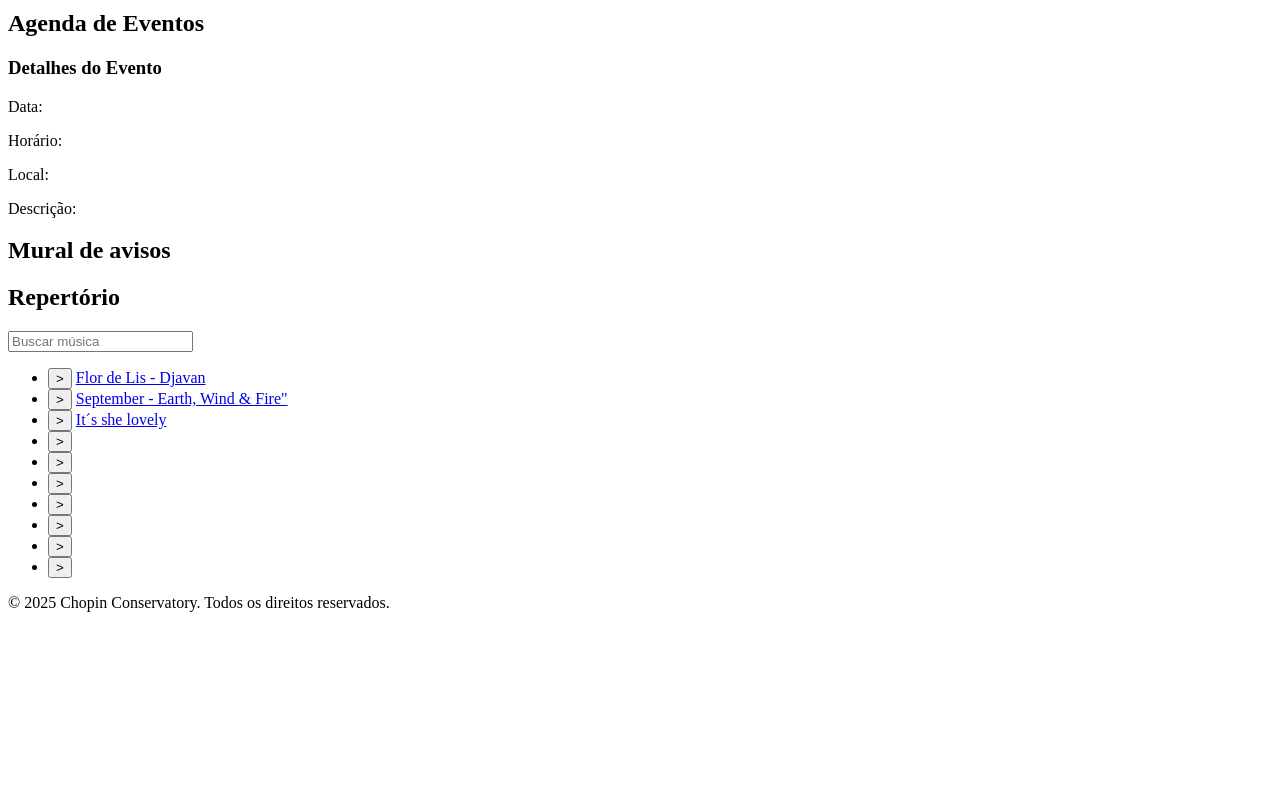
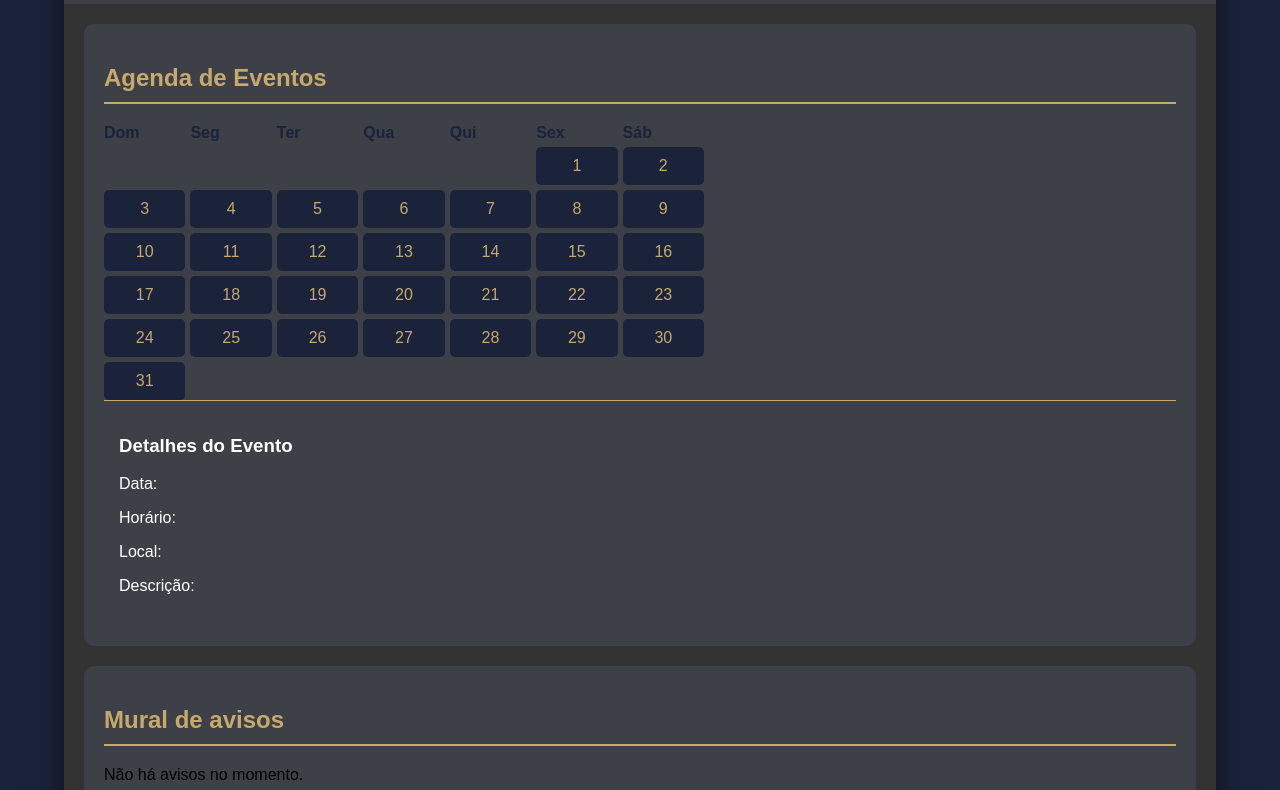
Before and after one commit to GustavoIFTO/Atividades-e-trabalhos-IFTO, a plain HTML site: page Periodo2/ProjetoFinal/home.html in a window 1280 px wide. Shown: the part 54-844 px from the top of the page. Before the commit the page ends 800 px from the top, so only its background shows below. Drawn offline with Linux system fonts and the light colour scheme.

Commit message:
Corrijindo erros.

```diff
--- a/Periodo2/ProjetoFinal/home.html
+++ b/Periodo2/ProjetoFinal/home.html
@@ -4,7 +4,7 @@
     <meta charset="UTF-8">
     <meta name="viewport" content="width=device-width, initial-scale=1.0">
     <title>Chopin Conservatory</title>
-    <link rel="stylesheet" href="/Periodo2/ProjetoFinal/home">
+    <link rel="stylesheet" href="home.css">
 </head>
 <body>
     <div class="container">
@@ -52,15 +52,15 @@
                 <ul id="lista-repertorio">
                     <li>
                         <button class="play" data-src="/Periodo2/ProjetoFinal/audios/Flor de Lis [v.3].mp3">></button>
-                        <a href="/Periodo2/ProjetoFinal/musicas/Grade e Partes.pdf" download="Flor de Lis - Djavan">Flor de Lis - Djavan</a>
+                        <a href="musicas/Grade e Partes.pdf" download="Flor de Lis - Djavan">Flor de Lis - Djavan</a>
                     </li>
                     <li>
                         <button class="play" data-src="/Periodo2/ProjetoFinal/audios/september.mp3">></button>
-                        <a href="/Periodo2/ProjetoFinal/musicas/September.pdf" download="September - Earth, Wind & Fire">September - Earth, Wind & Fire"</a>
+                        <a href="musicas/September.pdf" download="September - Earth, Wind & Fire">September - Earth, Wind & Fire"</a>
                     </li>
                     <li>
                         <button class="play" data-src="/Periodo2/ProjetoFinal/audios/It´s she lovely.mp3">></button>
-                        <a href="/Periodo2/ProjetoFinal/musicas/It´s she lovely.pdf" download="It´s she lovely">It´s she lovely</a>
+                        <a href="musicas/It´s she lovely.pdf" download="It´s she lovely">It´s she lovely</a>
                     </li>
                     <li>
                         <button class="play" data-src="">></button>
@@ -98,6 +98,6 @@
             <p>&copy; 2025 Chopin Conservatory. Todos os direitos reservados.</p>
         </footer>
 
-    <script src="/Periodo2/ProjetoFinal/comandos/home.js"></script>
+    <script src="home.js"></script>
 </body>
 </html>
--- a/Periodo2/ProjetoFinal/scripts.js
+++ b/Periodo2/ProjetoFinal/scripts.js
@@ -15,7 +15,7 @@ document.addEventListener('DOMContentLoaded', () =>{
         }
 
         if (email === 'aluno@gmail.com' && senha == '123' ){
-            window.location.href = '/Periodo2/ProjetoFinal/paginas/home.html'
+            window.location.href = 'home.html'
         }
 
         else if (email === 'admin@gmail.com' && senha == '321'){
```
